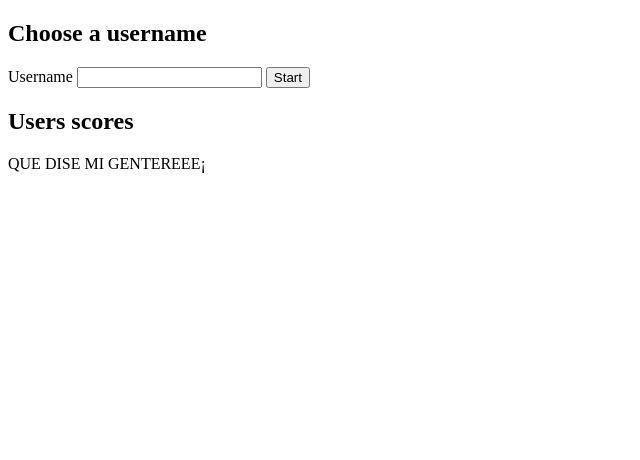
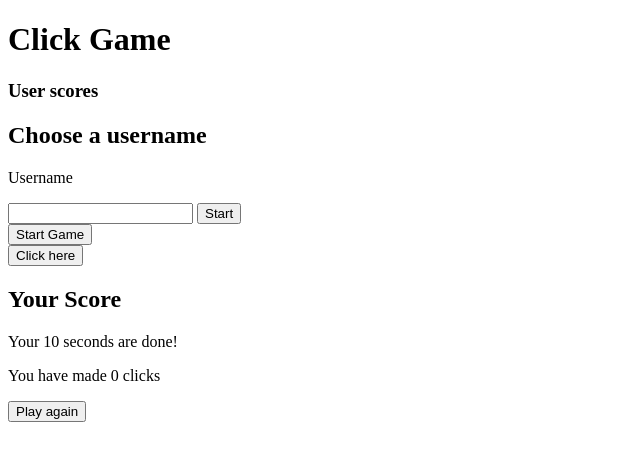
Before and after one commit to albams5/json-game-1, a plain HTML site: page index.html in a window 1280 px wide. Shown: the whole page, without its empty margins (0-640 px from the left). Drawn offline with Linux system fonts and the light colour scheme.

Commit message:
index alba

```diff
--- a/index.html
+++ b/index.html
@@ -1,30 +1,32 @@
 <!DOCTYPE html>
 <html lang="en">
 <head>
-  <meta charset="UTF-8">
-  <meta name="viewport" content="width=device-width, initial-scale=1.0">
-  <title>Document</title>
-  <link rel="stylesheet" href="styles.css">
+    <meta charset="UTF-8">
+    <meta name="viewport" content="width=device-width, initial-scale=1.0">
+    <title>Document</title>
 </head>
 <body>
-  <section id="gameDisplay">
-    <h1>Choose a username</h1>
-    <div class="input-block">
-      <label for="username">Username</label>
-      <input type="text" required minlength="1" maxlength="10">
-      <input type="submit" value="Start">
+    <h1>Click Game</h1>
+    <div id="user-scores">
+        <h3>User scores</h3>
     </div>
-  </section>
-
-  <section id="users-scores">
-    <h2>Users scores</h2>
-    <div class="player">
-      <span id="name"></span>
-      <span id="score"></span>
+    <div id="player-name">
+        <h2>Choose a username</h2>
+        <p>Username</p>
+        <input type="text">
+        <button id="start-game">Start</button>
     </div>
-  </section>
-  <div class="ejeje">
-    QUE DISE MI GENTEREEE¡
-  </div>
+    <div id="start-game">
+        <button>Start Game</button>
+    </div>
+    <div id="game-display">
+        <button>Click here</button>
+    </div>
+    <div id="your-score">
+        <h2>Your Score</h2>
+        <p>Your 10 seconds are done!</p>
+        <p>You have made 0 clicks</p>
+        <button>Play again</button>
+    </div>
 </body>
 </html>
```
